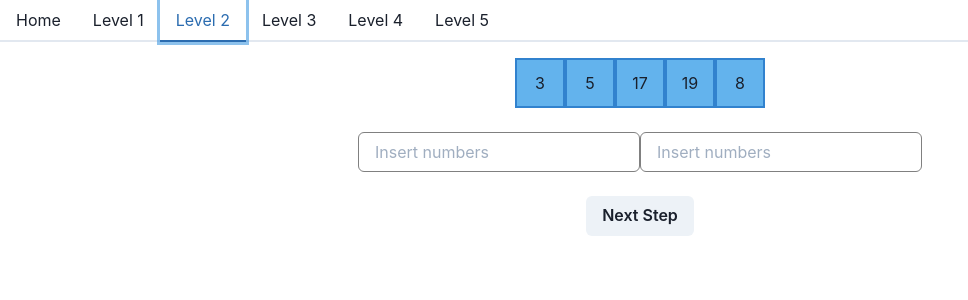
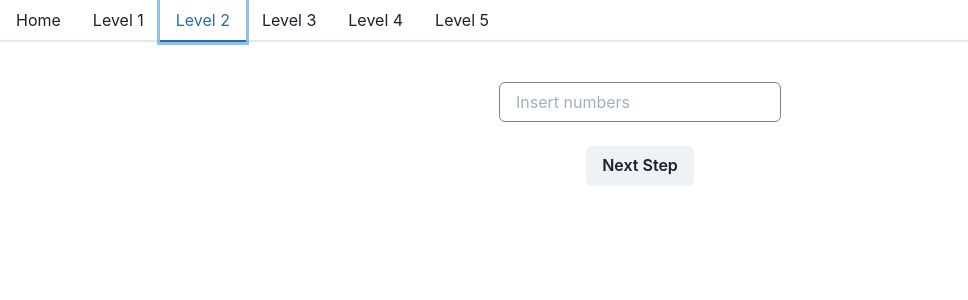
Before and after one commit to ShaimaaAliECE/se3350_project-group-7, a React (Create React App) app in the folder client/: page / in a window 1280 px wide. Both pictures are taken after a click on the tab "Level 2". Shown: the top 300 px of the page, without its empty margins (0-968 px from the left). Built offline with nearby package versions, Linux system fonts and the light colour scheme.

Commit message:
Move input validation to GameContext

```diff
--- a/client/src/components/Level2.tsx
+++ b/client/src/components/Level2.tsx
@@ -1,66 +1,37 @@
-import React, { useState } from "react";
-import { Box, Flex, Button, Container, Input, Center } from "@chakra-ui/react";
-import useGame from "../hooks/useGame";
+import React from "react";
+import { Box, Flex, Button, Container, Input } from "@chakra-ui/react";
 import Boxes from "./Boxes";
+import { useGame } from "../context/GameContext";
 
 export default function Level2() {
   const game = useGame();
-  const [counter, setCounter] = useState(1);
-  const [correct, setCorrect] = useState({}) as any;
-  const [values, setValues] = useState<Record<number, string>>({});
-
-  function onChange(key: number, value: string, ans: string) {
-    setValues((prev) => ({
-      ...prev,
-      [key]: value,
-    }));
-    isValid(value, ans);
-  }
-
-  function isValid(input: string, answer: string) {
-    if (input === answer) {
-      let prev = correct;
-      prev[answer] = true;
-      setCorrect({ ...prev });
-      var audio = new Audio(require("./sounds/shortSuccess.mp3"));
-      audio.play();
-    } else {
-      console.log("wrong");
-    }
-  }
-
-  function nextStep(ans: any) {
-    if (Object.keys(correct).length === ans.length) {
-      setCounter(counter + 1);
-    }
-    setCorrect({});
-    setValues({});
-  }
 
   return (
     <Container centerContent>
+      {game.stepIndex > 0 && (
         <Flex>
-        {game.steps[counter - 1].value.map((arr, index) => (
+          {game.steps[game.stepIndex - 1].value.map((arr, index) => (
             <React.Fragment key={index}>
               {index !== 0 && <Box w="10px" />}
               <Boxes values={arr} />
             </React.Fragment>
           ))}
         </Flex>
+      )}
       <Flex mt={6}>
-        {game.steps[counter].value.map((arr, index) => (
+        {game.steps[game.stepIndex].value.map((arr, index) => (
           <Input
-            value={values[index] || ""}
-            onChange={(e) => onChange(index, e.target.value, arr.toString())}
-            isDisabled={correct[arr.toString()]}
-            focusBorderColor={correct[arr.toString()] ? "lime" : "grey"}
-            borderColor={correct[arr.toString()] ? "lime" : "grey"}
+            value={game.values[index] || ""}
+            onChange={(e) => game.handleInput(index, e.target.value)}
+            isDisabled={game.correct[index]}
+            focusBorderColor={game.correct[index] ? "lime" : "grey"}
+            borderColor={game.correct[index] ? "lime" : "grey"}
             placeholder="Insert numbers"
           />
         ))}
       </Flex>
 
-      <Button mt={6} onClick={() => nextStep(game.steps[counter].value)}>
+      <Button mt={6} onClick={() => game.nextStep()}>
         Next Step
       </Button>
     </Container>
```
Lines whose indentation alone changed are shown as unchanged.
